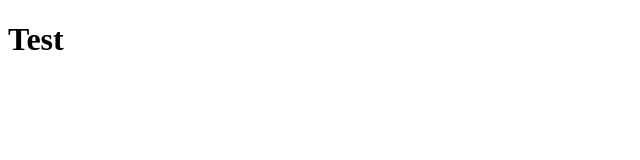
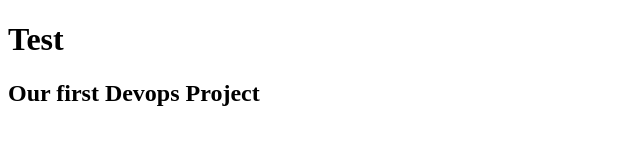
Before and after one commit to KolaAina/Project101, a plain HTML site: page index.html in a window 1280 px wide. Shown: the whole page, without its empty margins (0-640 px from the left). Drawn offline with Linux system fonts and the light colour scheme.

Commit message:
header update

```diff
--- a/index.html
+++ b/index.html
@@ -3,9 +3,10 @@
 <head>
     <meta charset="UTF-8">
     <meta name="viewport" content="width=device-width, initial-scale=1.0">
-    <title>Realtechie</title>
+    <title>RealtechieKADA</title>
 </head>
 <body>
     <h1>Test</h1>
+    <h2>Our first Devops Project</h2>
 </body>
 </html>
```
